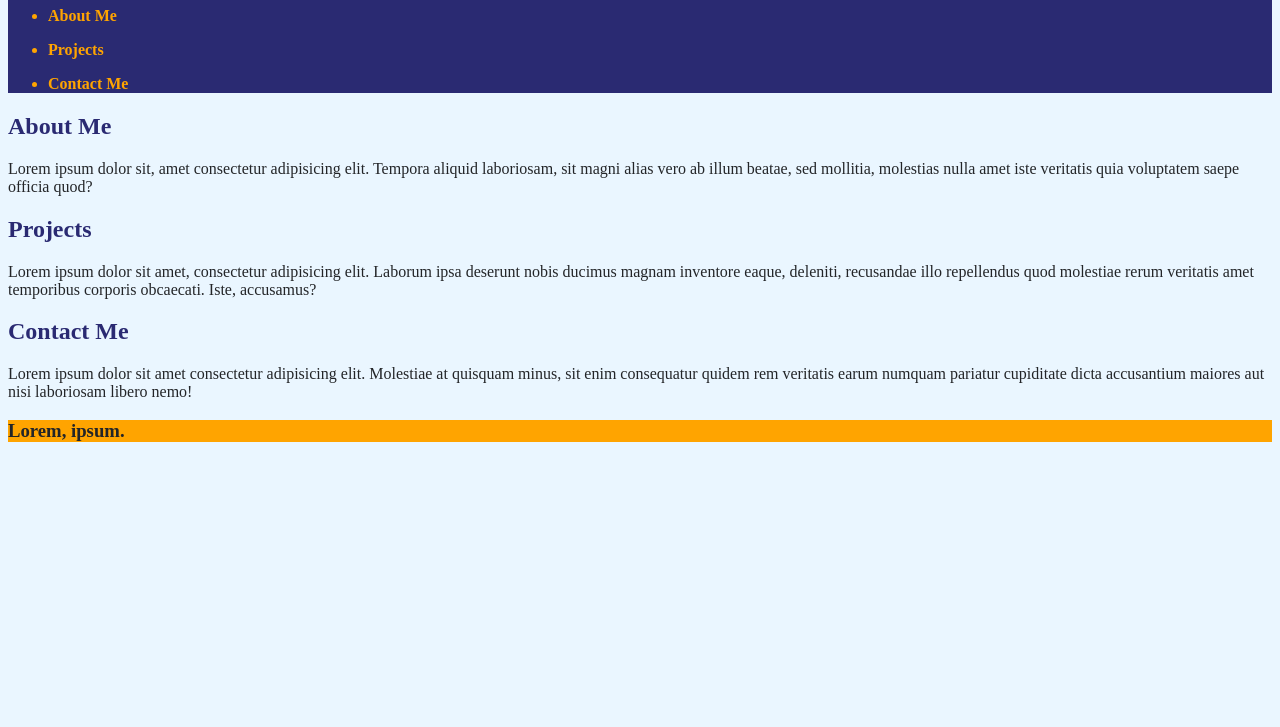
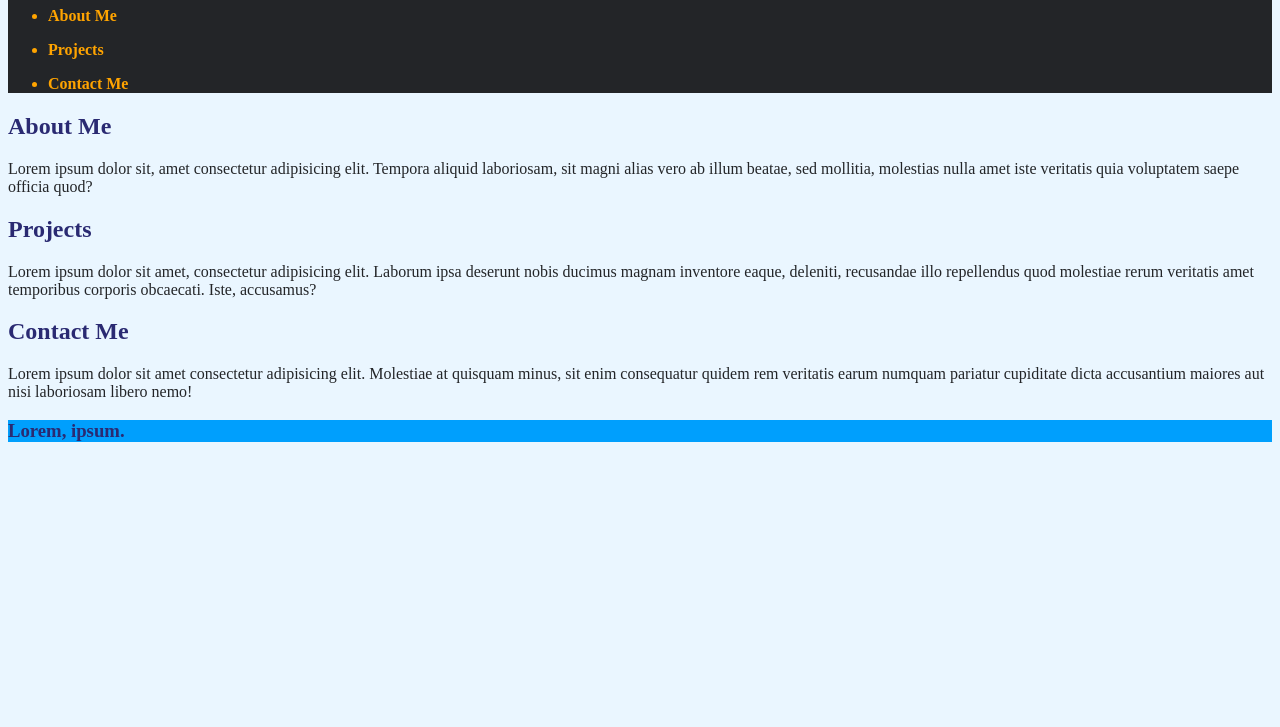
Before and after one commit to lapshaffer/ShafferPortfolio, a plain HTML site: page index.html in a window 1280 px wide. Shown: the part 73-800 px from the top of the page. Drawn offline with Linux system fonts and the light colour scheme.

Commit message:
Adjusting colors

```diff
--- a/assets/css/style.css
+++ b/assets/css/style.css
@@ -11,7 +11,7 @@ body {
 }
 
 header {
-    background: var(--deep-blue);
+    background: var(--dark);
     color: var(--light-blue);
 }
 
@@ -29,6 +29,6 @@ main p {
 }
 
 footer {
-    background: var(--yellow);
-    color: var(--dark);
+    background: var(--light-blue);
+    color: var(--deep-blue);
 }
```
